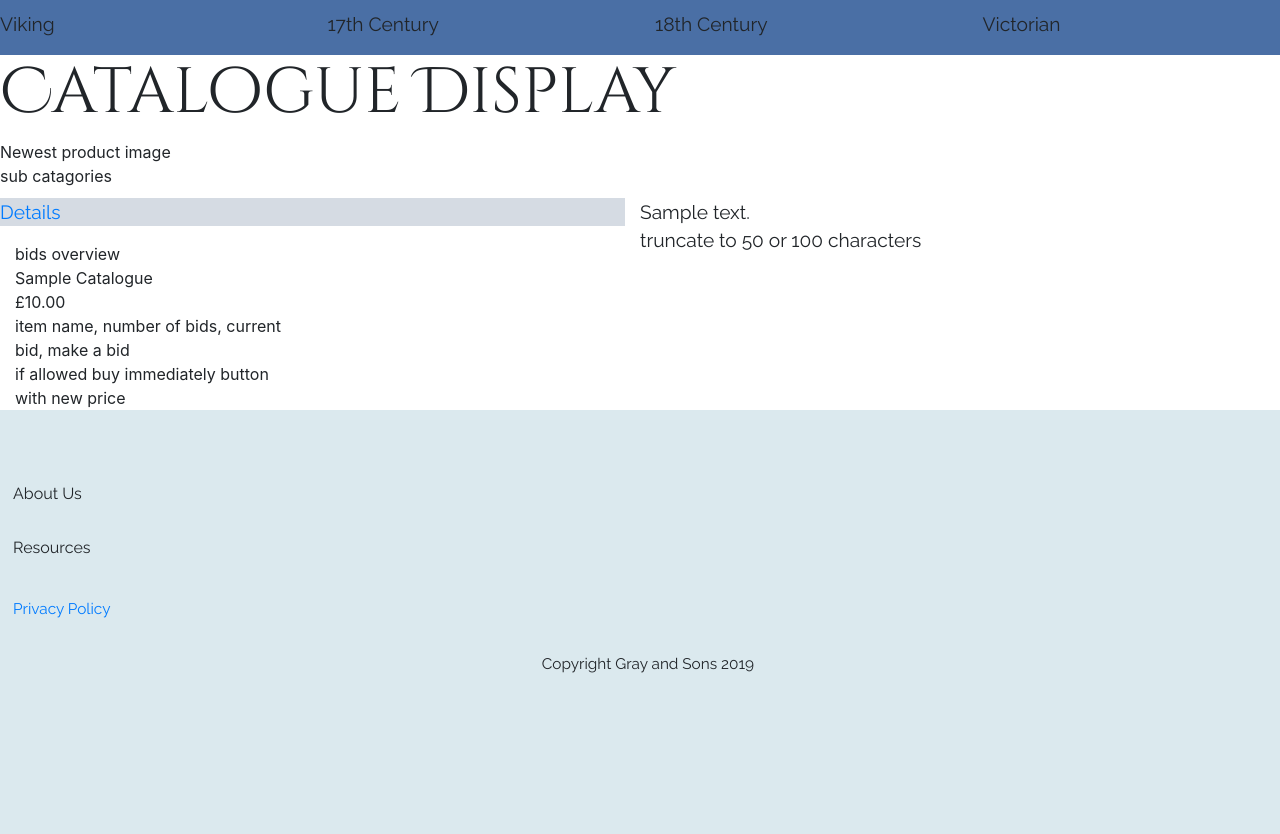
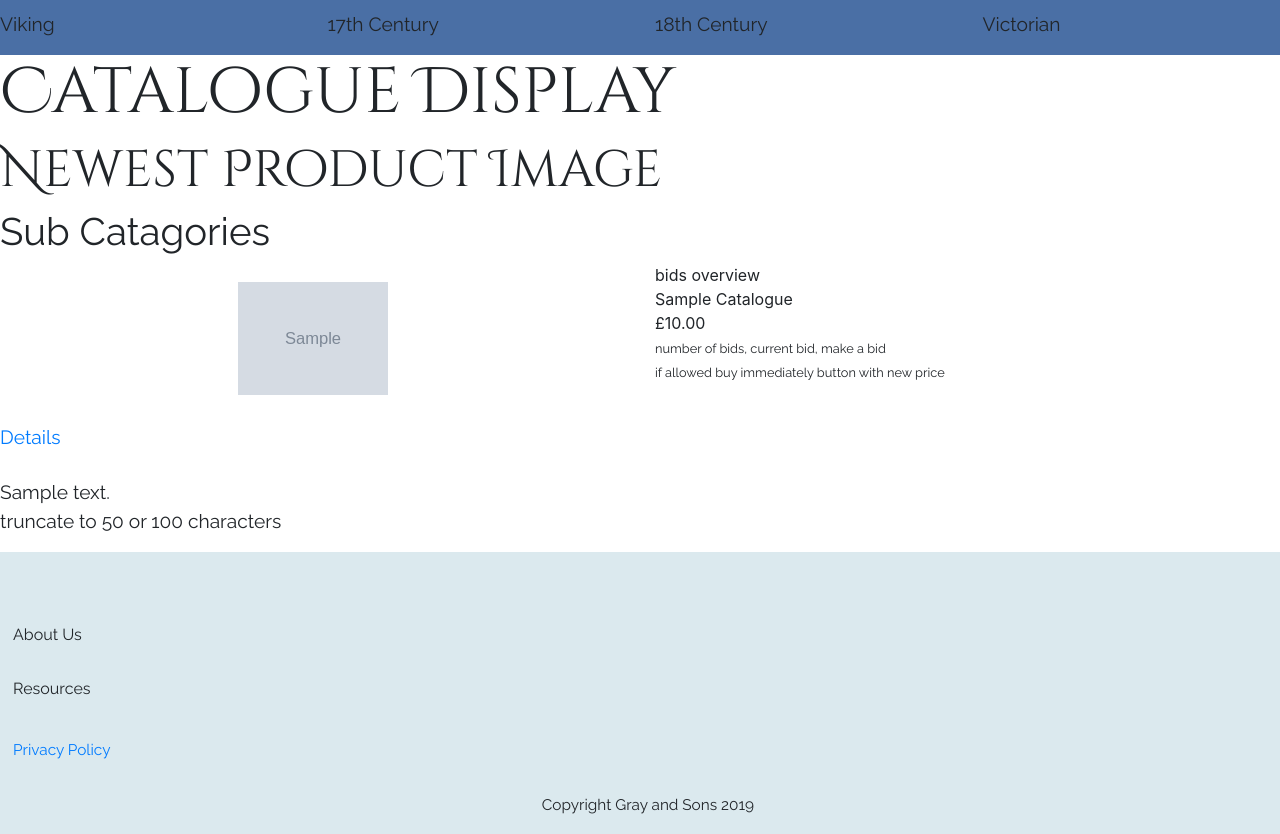
Before and after one commit to PeteWillmott/test, a Django app: page /catalogue/ in a window 1280 px wide. Shown: the part 122-956 px from the top of the page. Before the commit the page ends 795 px from the top, so only its background shows below. Run offline with Django 3.2, Linux system fonts and the light colour scheme; tables that the repository leaves empty hold one stand-in row (values such as "Sample post"); grey boxes marked "Sample" are stand-in pictures; style sheets or scripts are compiled from the project's sources; some libraries are stand-ins or nearby versions; some web fonts are replaced.

Commit message:
Added SCSS to catalogue images.

```diff
--- a/catalogue/templates/display-all.html
+++ b/catalogue/templates/display-all.html
@@ -2,22 +2,23 @@
 {% block page_title %}Gray and Sons{% endblock %}
 {% block page_heading %}catalogue display{% endblock %}
 {% block content %}
-<div>Newest product image</div>
-<div>sub catagories</div>
+<h2>Newest product image</h2>
+<h3>sub catagories</h3>
 <div>
     {% for item in catalogue %}
     <div>
         <div class="row">
             <div class="col-6">
-                <div class="lead-img" style="background-image: url('{{ MEDIA_URL }}{{ item.image }}')">
+                <div class="lead-img" style="background-image: url('{{ MEDIA_URL }}{{ item.image }}')"></div>
                 <p><a href="{{ item.get_absolute_url }}">Details</a></p>
             </div>
 
             <div class="col-6">bids overview<br>
                 {{ item.name | title }}<br>
                 &#163;{{ item.price }}<br>
-                item name, number of bids, current bid, make a bid<br>
-                if allowed buy immediately button with new price
+
+                <span class="small">number of bids, current bid, make a bid<br>
+                if allowed buy immediately button with new price</span>
             </div>
         </div>
         <div class="row">
--- a/static/css/main.scss
+++ b/static/css/main.scss
@@ -3,3 +3,4 @@
 @import "components/typography";
 @import "components/links";
 @import "components/sections";
+@import "components/images";
```
